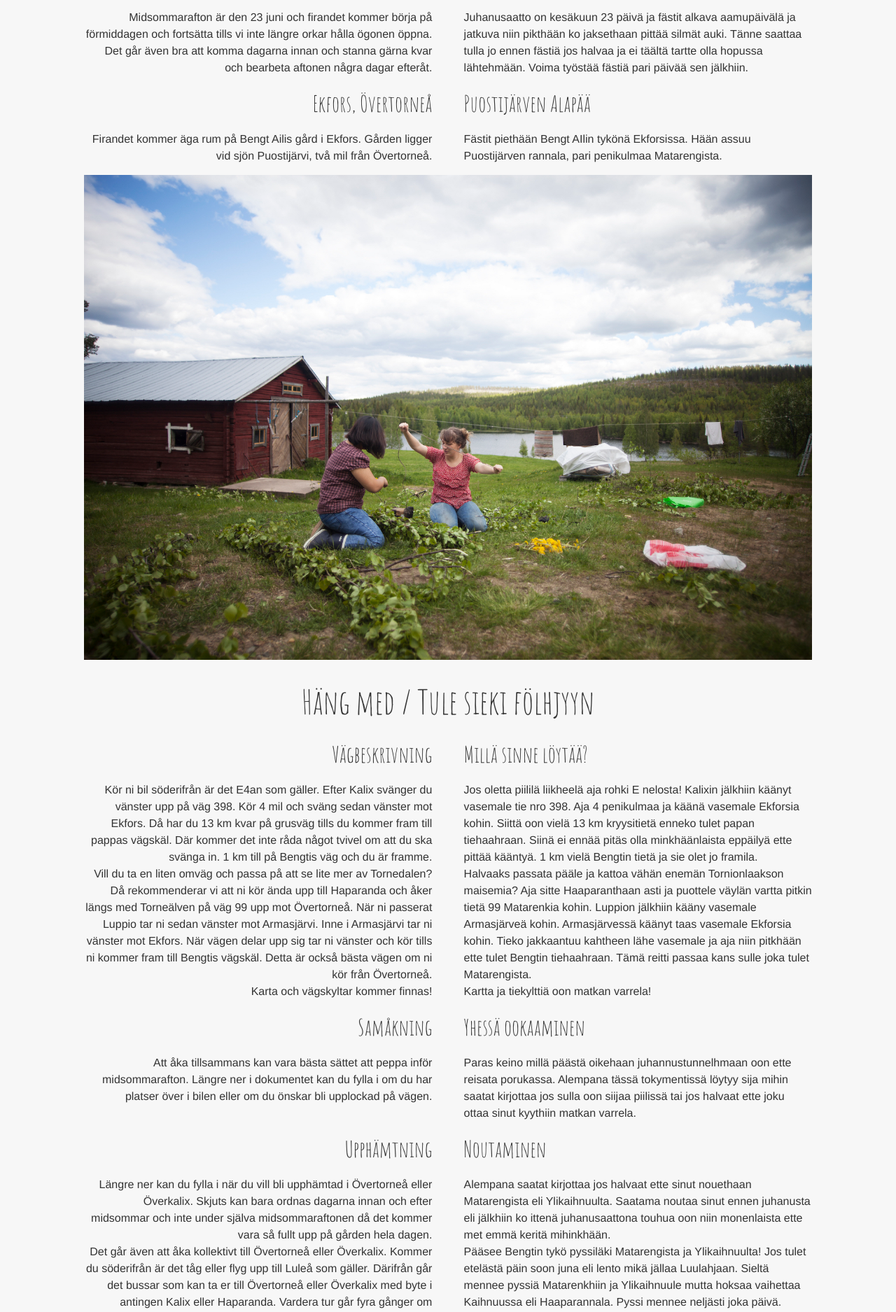
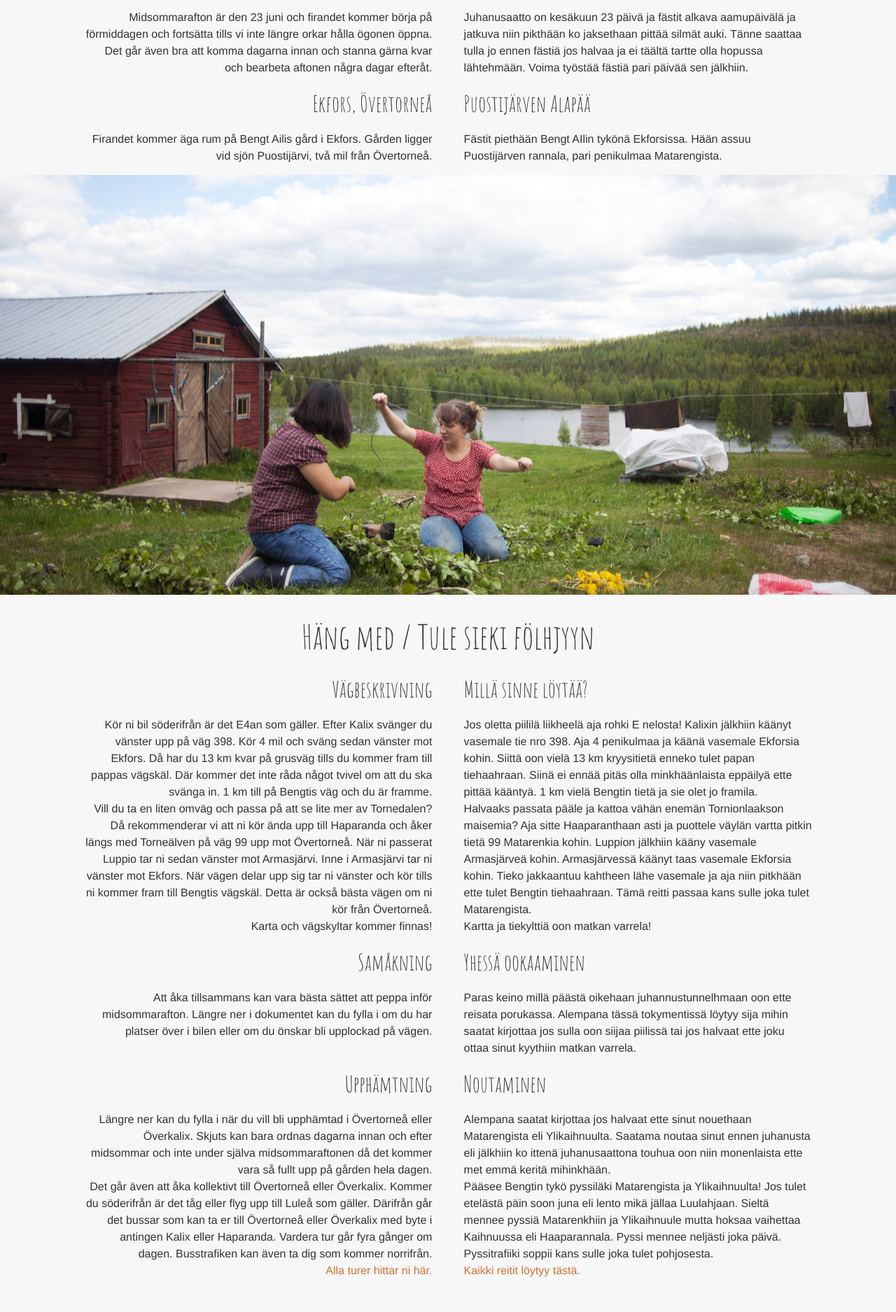
Before and after one commit to kulturlava/kulturlava.github.io, a Jekyll site: the page built from about.md, in a window 1280 px wide. Shown: the part 1178-3053 px from the top of the page at 70% size. Built offline with Jekyll 4.4.1, drawn with Linux system fonts in a browser that asks for light colours; some web fonts are replaced.

Commit message:
Add images and style these

```diff
--- a/_layouts/default.html
+++ b/_layouts/default.html
@@ -22,10 +22,12 @@
         {% include text.html section="date" %}
 
         {% include text.html section="location" %}
+      </div>
 
-        <img class="large-image"
-          src="{{ relative_url }} /assets/img/kulturlava-binding.jpg"
-          alt="Kulturföreningen Lava">
+      <div class="large-image"
+        style="background-image:
+          url('{{ relative_url }} /assets/img/kulturlava-binding.jpg')">
+      </div>
 
       <div class="wrapper">
 
@@ -33,14 +35,16 @@
 
         {% include text.html section="membership" %}
 
-        <section>
-          <img class="small-image"
-            src="{{ relative_url }} /assets/img/kulturlava-binding.jpg"
-            alt="Kulturföreningen Lava">
+        <section class="images">
+          <div class="small-image"
+            style="background-image:
+            url('{{ relative_url }} /assets/img/kulturlava-food.jpg')">
+          </div>
 
-          <img class="small-image"
-            src="{{ relative_url }} /assets/img/kulturlava-binding.jpg"
-            alt="Kulturföreningen Lava">
+          <div class="small-image"
+            style="background-image:
+            url('{{ relative_url }} /assets/img/kulturlava-social.jpg')">
+          </div>
         </section>
 
         {% include text.html section="food" %}
--- a/_sass/_layout.scss
+++ b/_sass/_layout.scss
@@ -61,7 +61,11 @@
     }
   }
 
-  img.small-image {
+  &.images {
+    width: 100%;
+  }
+
+  .small-image {
     &:first-of-type {
         @include col(11,23, $first:true);
         text-align: right;
@@ -72,6 +76,11 @@
         @include col-offset(1,23);
         text-align: left;
       }
+
+      height: 300px;
+      background-position: center center;
+      background-repeat: no-repeat;
+      background-size: cover;
   }
 
   &.preamble {
@@ -88,10 +97,13 @@
   }
 }
 
-img.large-image {
+.large-image {
   display: block;
   margin: 0 auto;
   max-width: 100%;
+  height: 600px;
+  background-position: center center;
+  background-repeat: no-repeat;
 }
 
 footer.site-footer {
```
